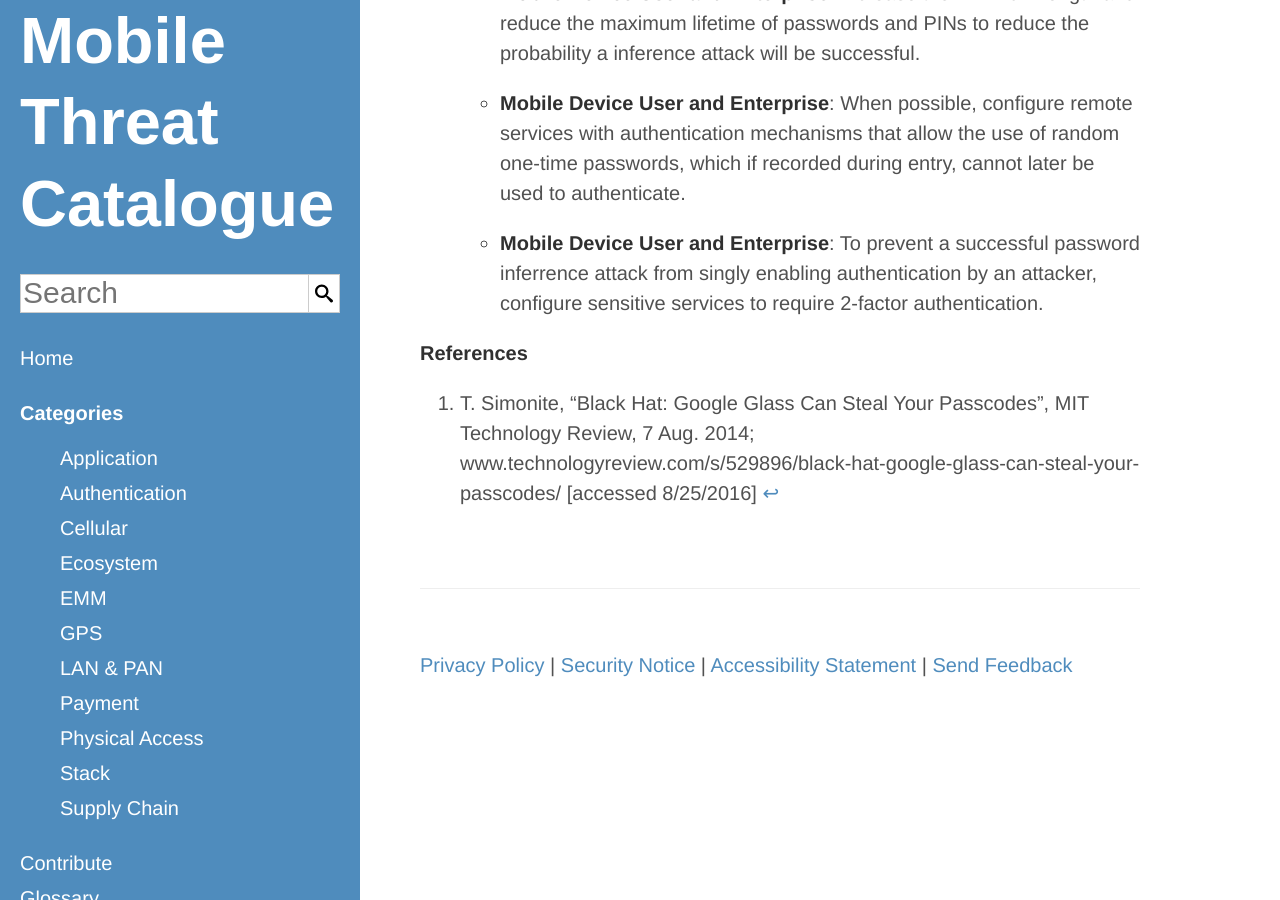
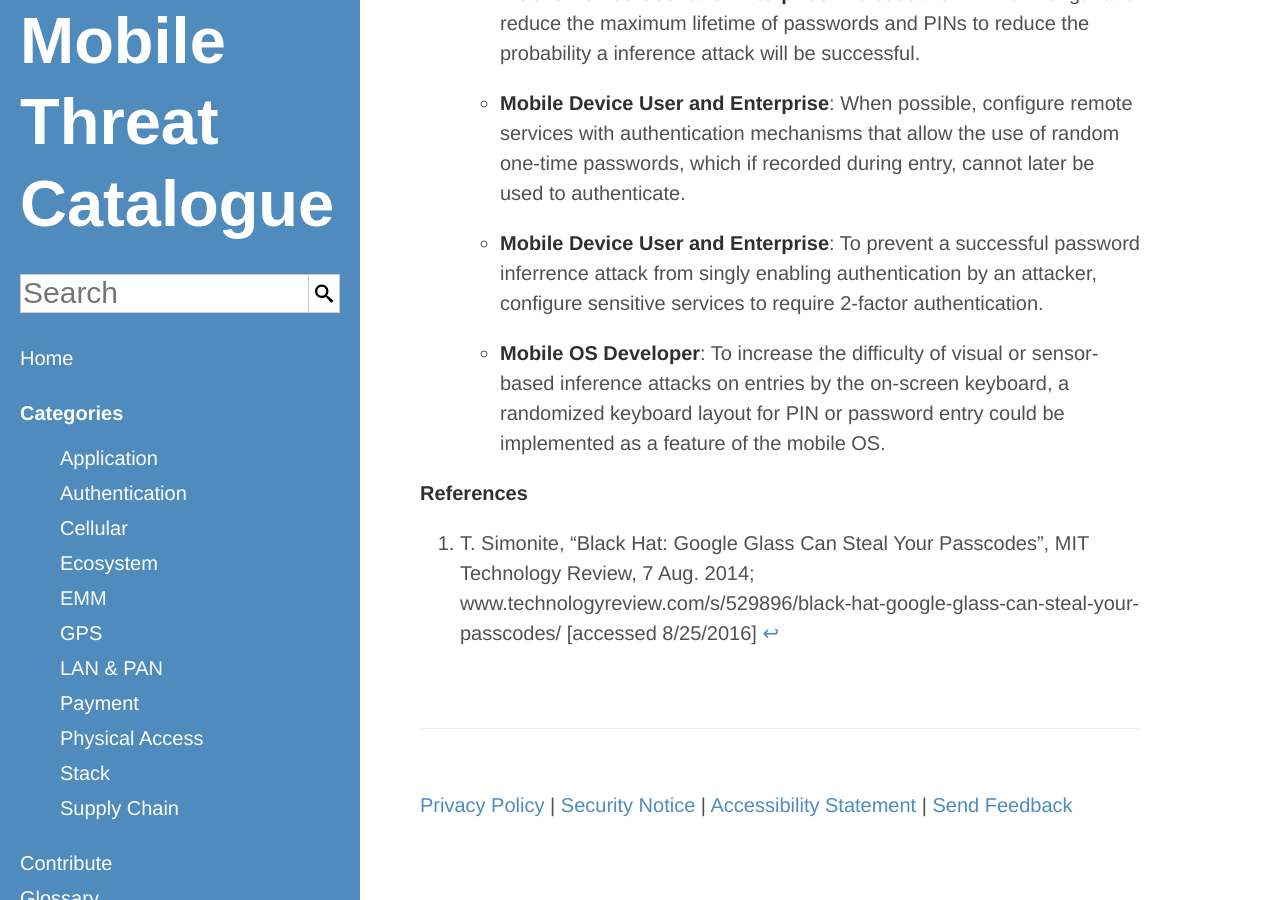
Before and after one commit to usnistgov/mobile-threat-catalogue, a Jekyll site: the page built from _authentication-threats/AUT-3.md, in a window 1280 px wide and 900 px high, scrolled down 842 px. Built offline with Jekyll 4.4.1, drawn with Linux system fonts in a browser that asks for light colours.

Commit message:
#127: Added mitigation

```diff
--- a/_authentication-threats/AUT-3.md
+++ b/_authentication-threats/AUT-3.md
@@ -21,4 +21,6 @@
         "To prevent a successful password inferrence attack from singly enabling authentication by an attacker, configure  sensitive services to require 2-factor authentication.":
             - Mobile Device User
             - Enterprise
+        "To increase the difficulty of visual or sensor-based inference attacks on entries by the on-screen keyboard, a randomized keyboard layout for PIN or password entry could be implemented as a feature of the mobile OS.":
+            - Mobile OS Developer
 ---
```
